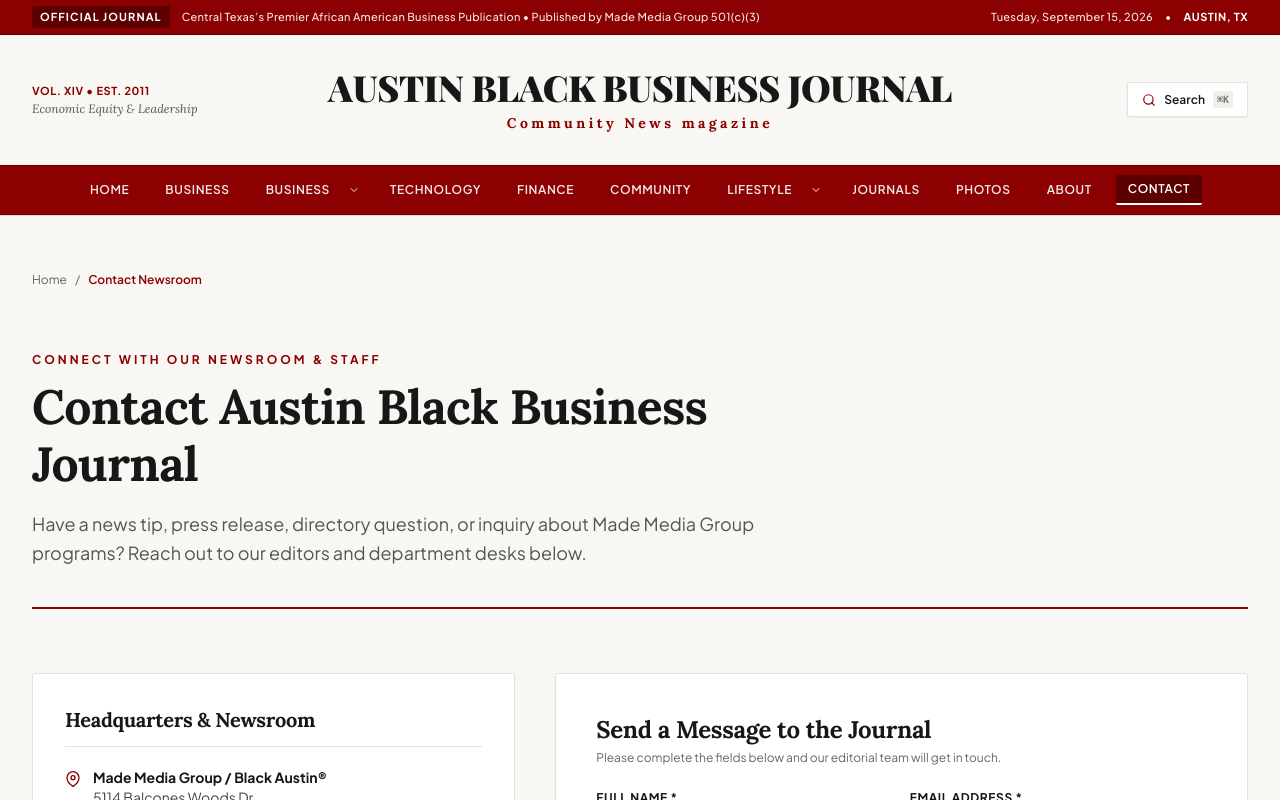
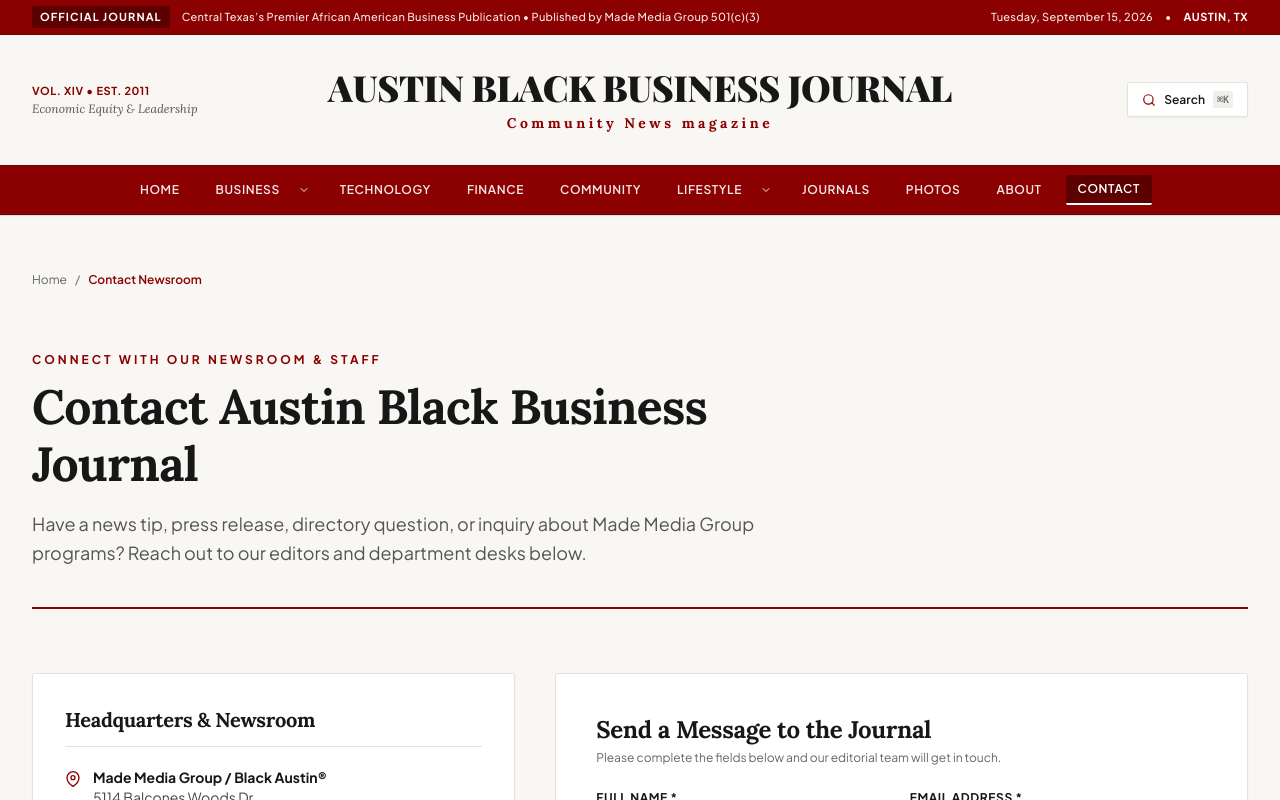
Before and after one commit to rohitchauhan108/Austin-Black-Business, a Next.js app: page /contact in a window 1280 px wide. Shown: the top 800 px of the page. Built offline with nearby package versions, Linux system fonts and the light colour scheme; a web font is replaced by a local one.

Commit message:
changes done

```diff
--- a/components/Header.jsx
+++ b/components/Header.jsx
@@ -33,7 +33,6 @@
 
   const navCategories = [
     { label: 'Home', path: '/' },
-    { label: 'Business', path: '/blog?category=Business' },
     {
       label: 'Business',
       path: '#',
```
Also changed, not shown: 52 other files (tests, documents, lock files or other folders).
